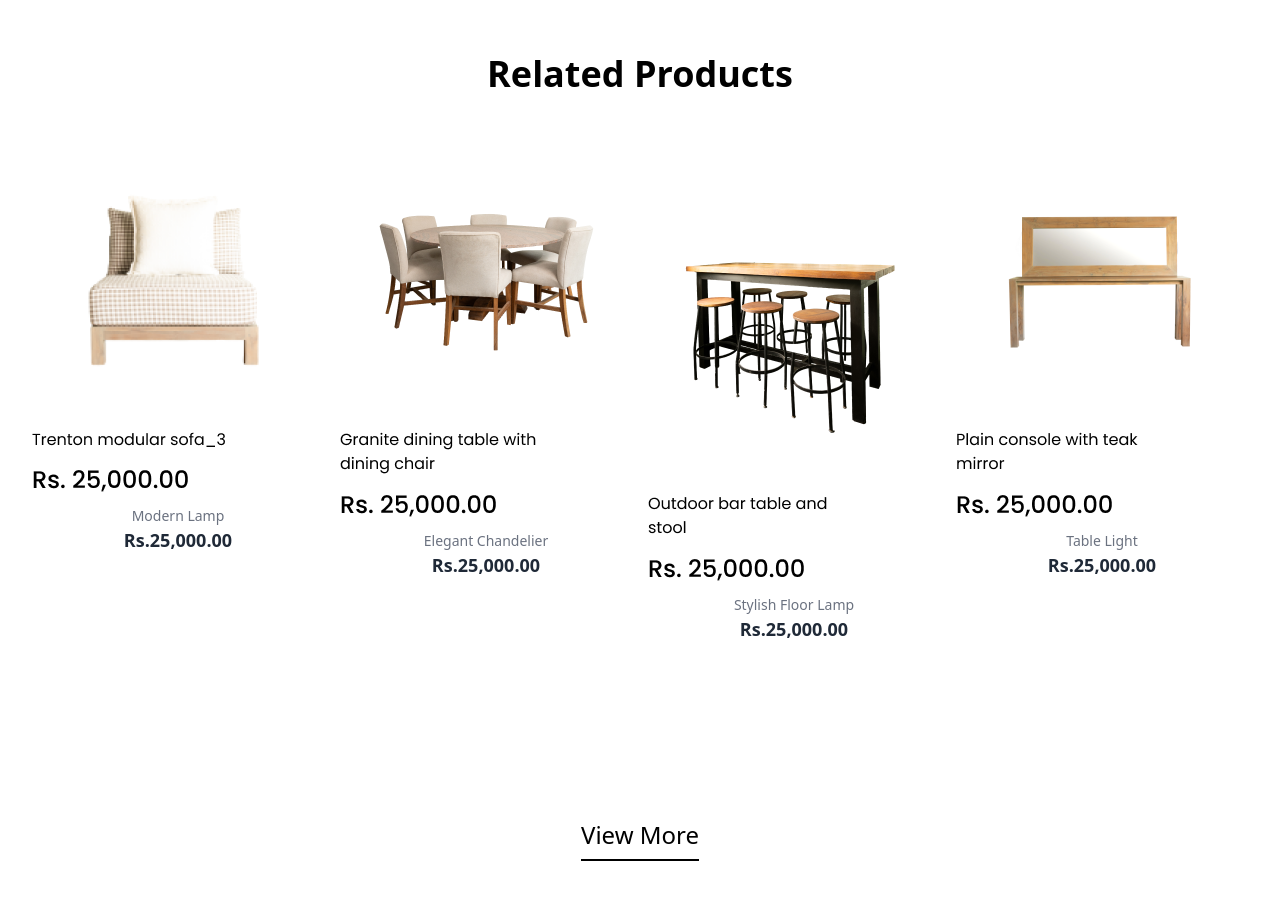
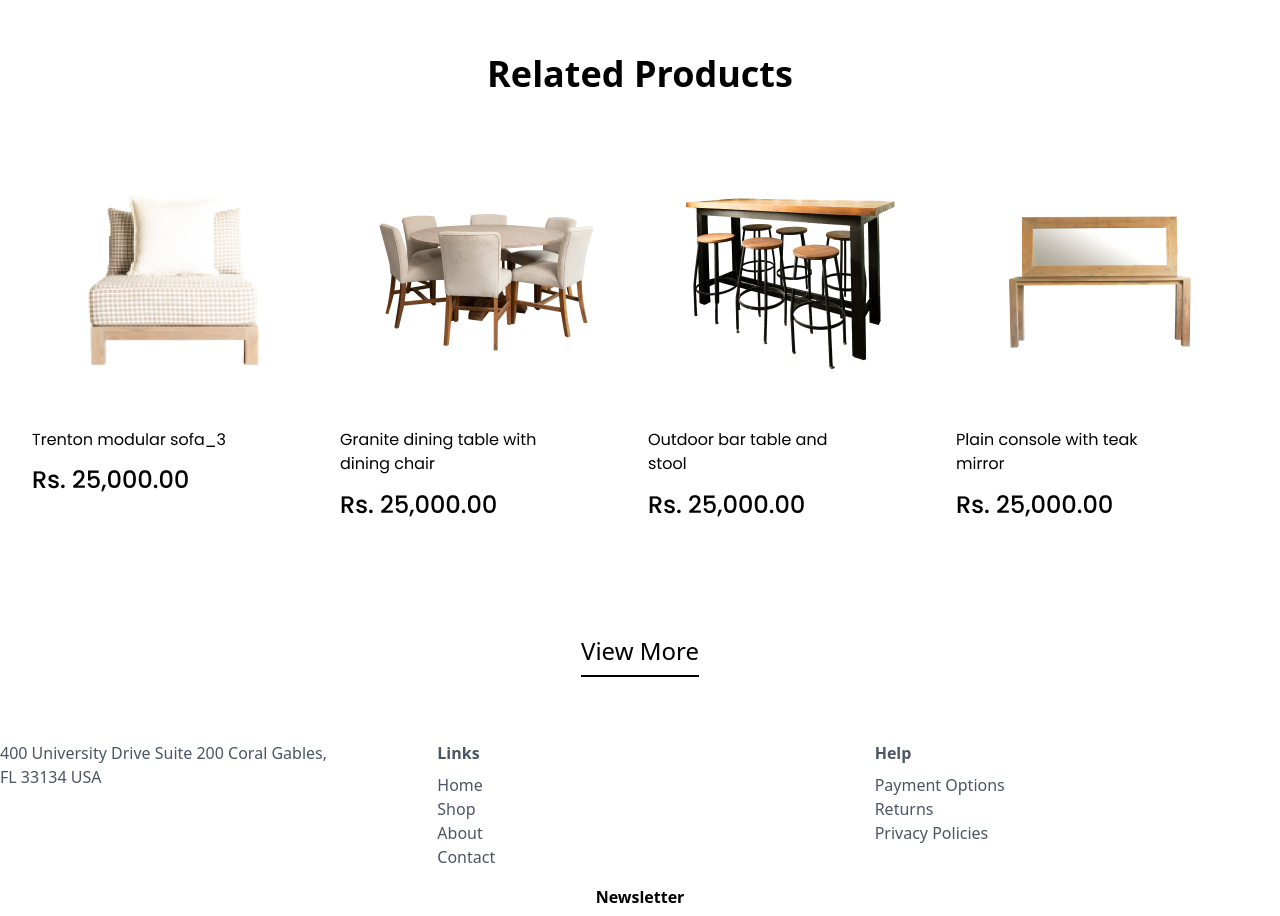
Before and after one commit to Sajida-haider/new-hachathone2, a Next.js app: page /singleproductpage in a window 1280 px wide. Shown: the part 1400-2316 px from the top of the page. Built offline with nearby package versions, Linux system fonts and the light colour scheme.

Commit message:
update relatedproduct.tsx

```diff
--- a/src/app/components/relatedproducts.tsx
+++ b/src/app/components/relatedproducts.tsx
@@ -20,8 +20,7 @@ const Gallery = () => {
             height={397}
             className="rounded-md"
           />
-          <p className="text-sm text-gray-500 mt-2">Modern Lamp</p>
-          <p className="text-lg font-bold text-gray-800">Rs.25,000.00</p>
+
         </div>
 
         {/* Image 2 */}
@@ -33,12 +32,11 @@ const Gallery = () => {
             height={397}
             className="rounded-md"
           />
-          <p className="text-sm text-gray-500 mt-2">Elegant Chandelier</p>
-          <p className="text-lg font-bold text-gray-800">Rs.25,000.00</p>
+
         </div>
 
         {/* Image 3 */}
-        <div className="text-center py-16">
+        <div className="text-center ">
           <Image
             src="/images/topsofa3.jpg" // Ensure your image path is correct
             alt="Stylish Floor Lamp"
@@ -46,8 +44,7 @@ const Gallery = () => {
             height={397}
             className="rounded-md"
           />
-          <p className="text-sm text-gray-500 mt-2">Stylish Floor Lamp</p>
-          <p className="text-lg font-bold text-gray-800">Rs.25,000.00</p>
+
         </div>
 
         {/* Image 4 */}
@@ -59,8 +56,7 @@ const Gallery = () => {
             height={397}
             className="rounded-md"
           />
-          <p className="text-sm text-gray-500 mt-2">Table Light</p>
-          <p className="text-lg font-bold text-gray-800">Rs.25,000.00</p>
+
         </div>
       </div>
 
```
